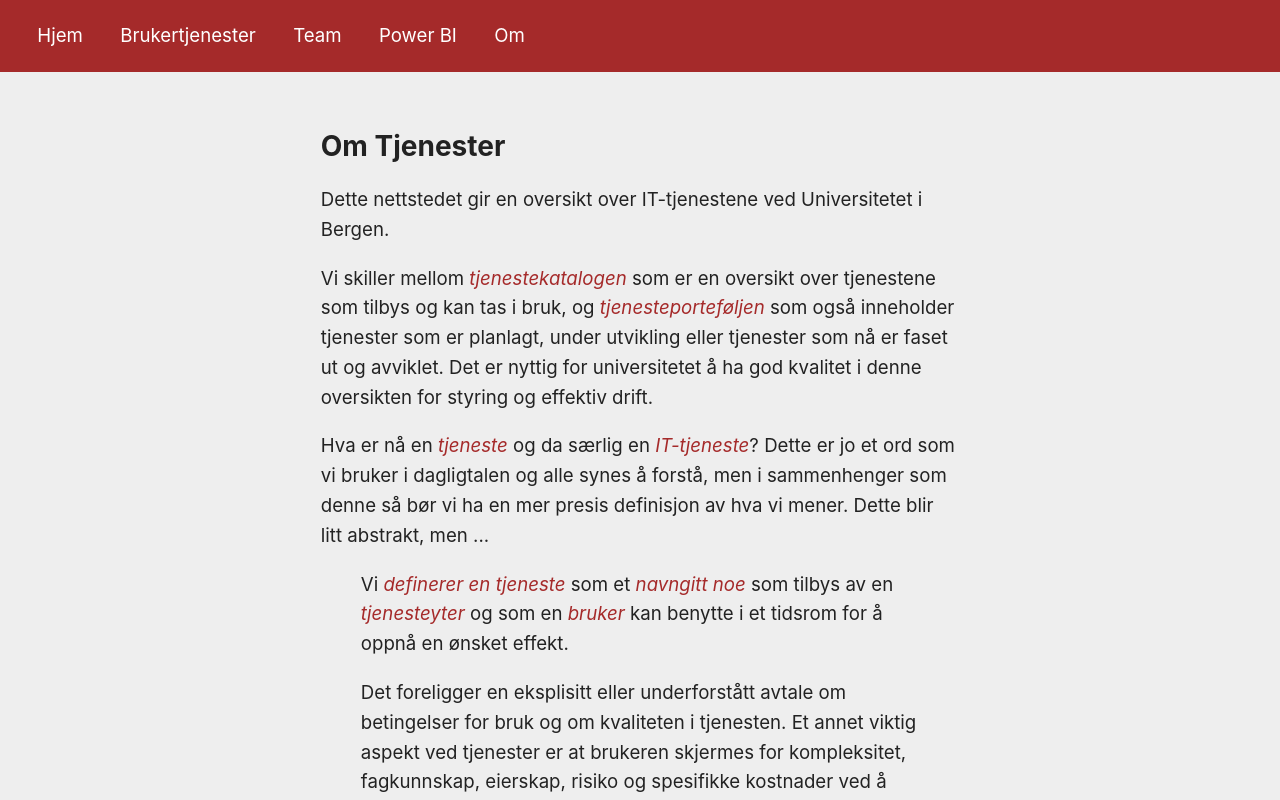
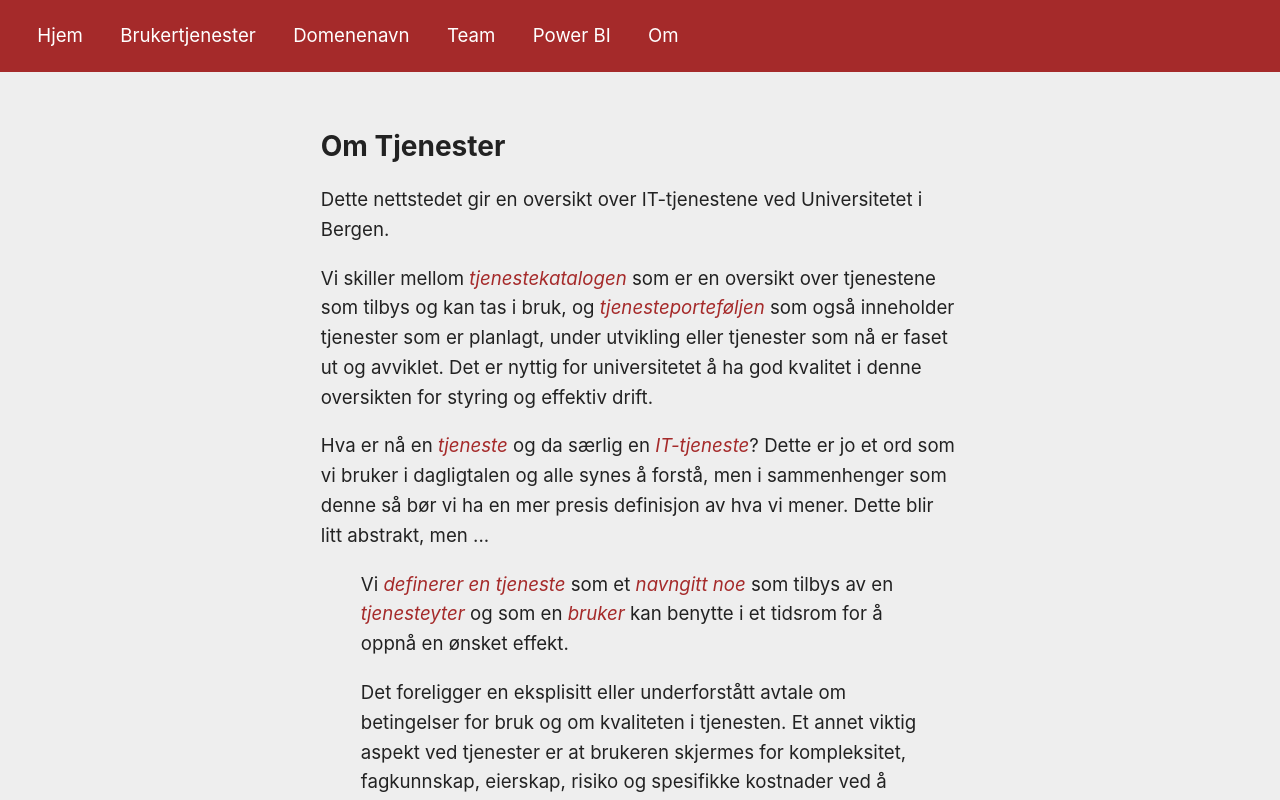
Before and after one commit to uib/ntk, a Next.js app: page /om in a window 1280 px wide. Shown: the top 800 px of the page. Built offline with nearby package versions, Linux system fonts and the light colour scheme.

Commit message:
Link up the domain page

```diff
--- a/components/layout.js
+++ b/components/layout.js
@@ -6,6 +6,7 @@ function Navbar() {
             <ul>
                 <li><Link href="/">Hjem</Link></li>
                 <li><Link href="/all">Bruker&shy;tjenester</Link></li>
+                <li><Link href="/domain">Domene&shy;navn</Link></li>
                 <li><Link href="/team">Team</Link></li>
                 <li><a href="https://tjenester.app.uib.no">Power BI</a></li>
                 <li><Link href="/om">Om</Link></li>
```
